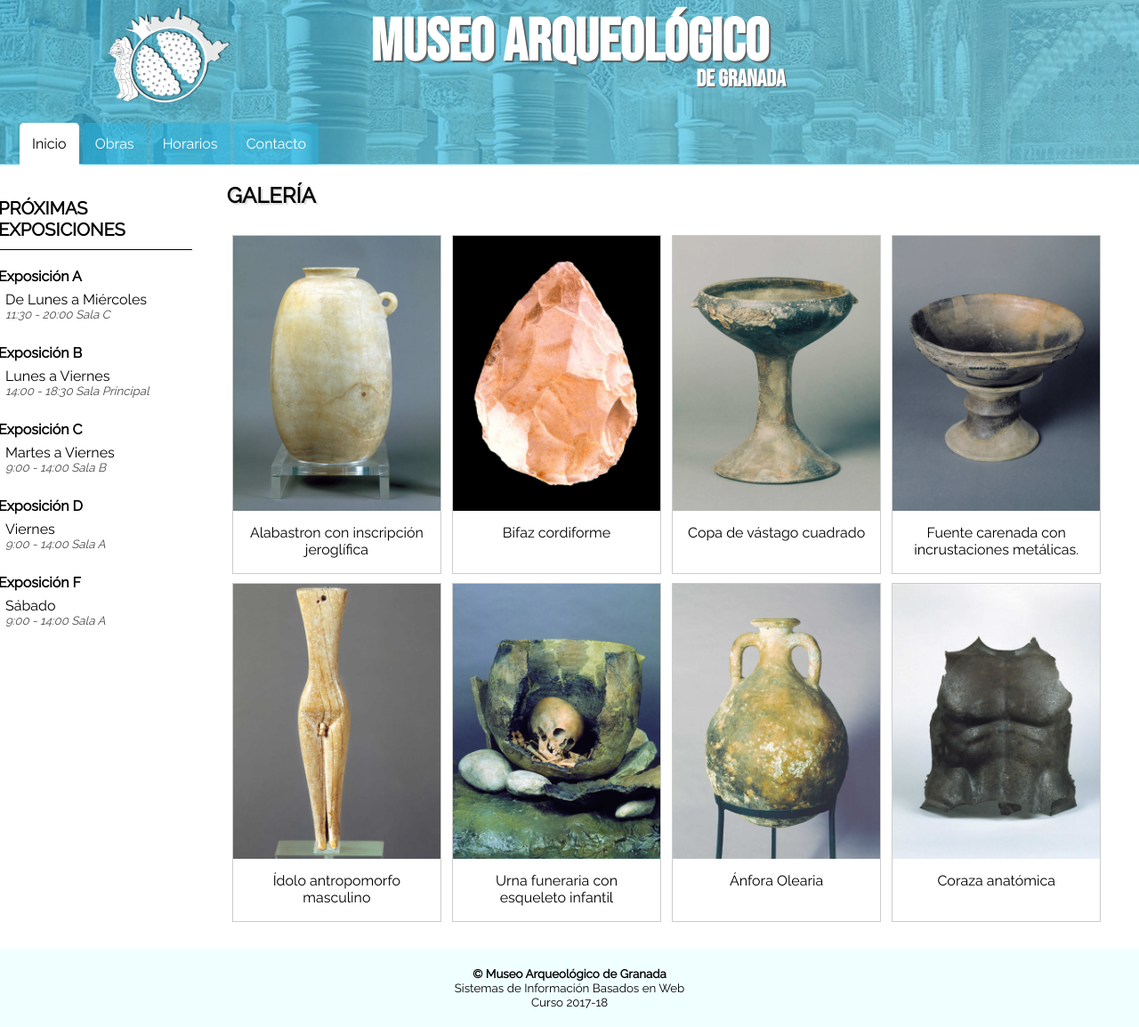
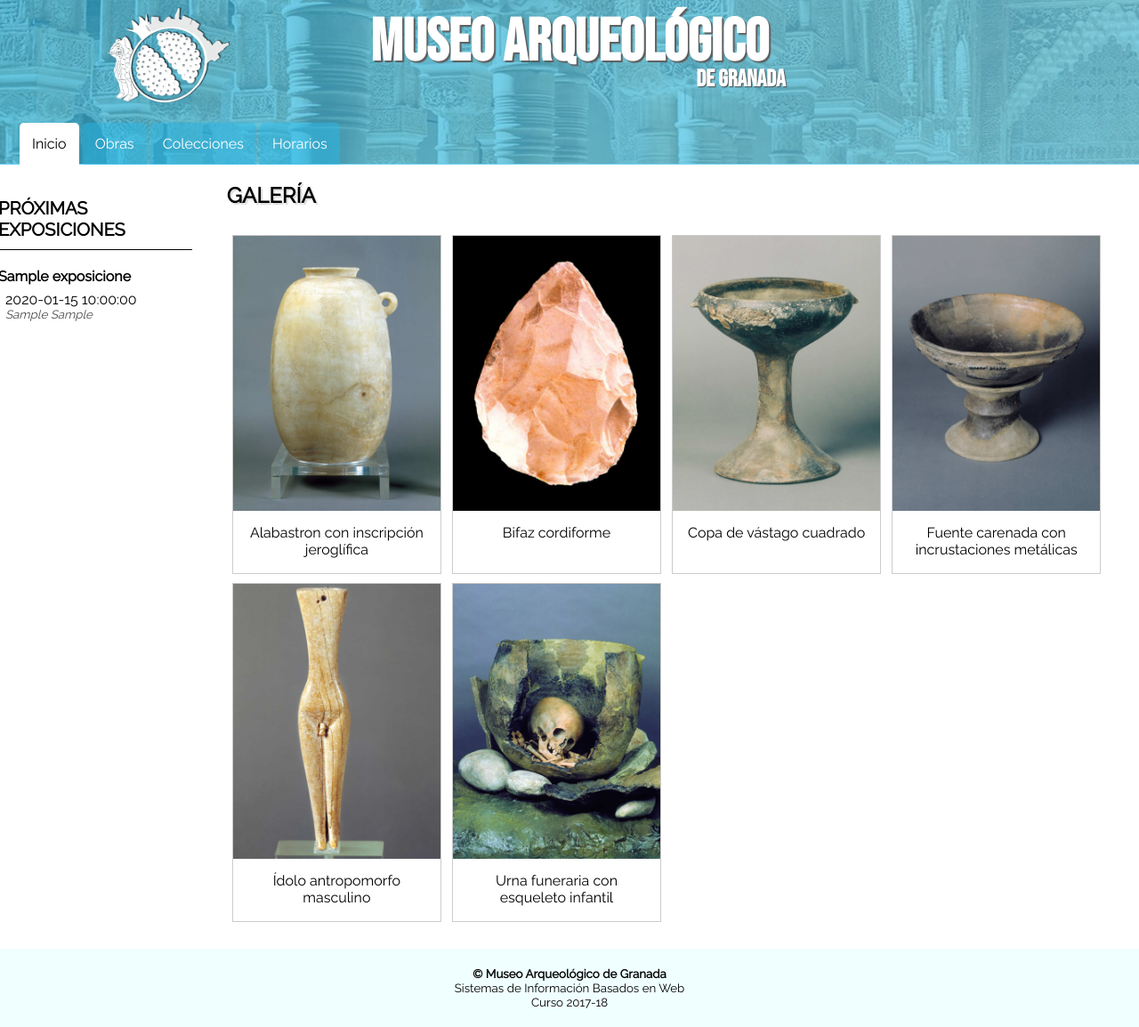
Before and after one commit to JaimeFriass/museo-web, a PHP site: page / in a window 1280 px wide. Shown: the whole page at 89% size. Run offline with PHP 8.4, Linux system fonts and the light colour scheme; data comes from the database, SQL or seed files in the repository; tables that the repository leaves empty or names only in its code hold one stand-in row (values such as "Sample post").

Commit message:
Añadidas colecciones y comentarios
Y tamien exposiciones

```diff
--- /dev/null
+++ b/conexion.php
@@ -0,0 +1,10 @@
+<?php
+$conexion = mysqli_connect ("localhost", "prueba2", "prueba2"); //establece conexion
+$abreBD = mysqli_select_db ($conexion, "museoweb"); //abre la BD
+// Idioma
+mysqli_set_charset($conexion, 'utf8');
+if (mysqli_connect_errno()) {
+    echo "Falló la conexión: ".mysqli_connect_error();
+    exit();
+}
+?>
--- a/css/estilos.css
+++ b/css/estilos.css
@@ -462,8 +462,9 @@ header img {
         background-color: azure;
         clear: both;
     }
-
-    /*Páginas de las obras*/
+    /***************************************/
+    /*                OBRA                 */
+    /***************************************/
 
     article.obra {
         width: 100%;
@@ -504,6 +505,11 @@ header img {
     div.texto {
         margin: 10px,10px,10px,12px;
         margin-bottom: 50px;
+    }
+
+    div.video {
+        text-align: center;
+        width: 100%;
     }
 
     /* BOTONES */
@@ -549,3 +555,20 @@ a.boton {
     article.sin_fondo {
         width: 100%;
     }
+
+    /***************************************/
+    /*         COLECCIONES                 */
+    /***************************************/
+
+    a.nom_col {
+        text-decoration: none;
+        cursor: pointer;
+        color: black;
+        transition: 0.5s;
+        display: block;
+        padding: 10px 10px 10px 10px;
+    }
+
+    a.nom_col:hover {
+        background-color: rgb(219, 247, 255);
+    }
--- a/funciones.js
+++ b/funciones.js
@@ -85,11 +85,7 @@ function cambiarTabu3(frase_original) {
   return frase;
 }
 
-
-
-
 function mostrarComentarios() {
-
   var e = document.getElementById("comentarios");
   var boton = document.getElementById("boton_comentarios");
   boton.hidden = true;
@@ -137,6 +133,5 @@ function validarForm() {
                             +fecha_form +"</p><p>"+comentario+"</p></div>";
 
   }
-
   return false; // Para que no se actualice la pagina actual
 }
--- a/head.php
+++ b/head.php
@@ -1,7 +1,7 @@
 <head>
     <link href="https://fonts.googleapis.com/css?family=Raleway" rel="stylesheet">
     <link rel="stylesheet" type="text/css" href="css/estilos.css">
-    <title>Alabastrón</title>
+    <title><?php echo $titulo_pag; ?></title>
     <meta charset="utf-8">
     <script src="funciones.js"></script>
     <script src="js/jquery.js"></script>
--- a/header.php
+++ b/header.php
@@ -9,7 +9,7 @@
         <ul>
             <li ><a <?php if($menu_activo == 1) {?>class="active" <?php } ?> href="index.php">Inicio</a></li>
             <li><a <?php if($menu_activo == 2) {?>class="active" <?php } ?> href="">Obras</a></li>
+            <li><a <?php if($menu_activo == 3) {?>class="active" <?php } ?> href="coleccion.php">Colecciones</a></li>
             <li><a href="">Horarios</a></li>
-            <li><a href="">Contacto</a></li>
         </ul>
     </div>
--- a/index.php
+++ b/index.php
@@ -1,30 +1,10 @@
 <?php
-include "head.php";
-
-
-
-    $conexion = mysqli_connect ("localhost", "root", ""); //establece conexion
-    $abreBD = mysqli_select_db ($conexion, "museoweb"); //abre la BD
-
-    if (!$abreBD) {
-        die('No  se  pudo  abrir  la  base  de  datos.Error:  '.mysqli_error($conexion));
-    }
+    include "conexion.php";
 
     // Si se le ha pasado un id de una obra en la URL:
     if (isset($_GET['id'])) {
         $id_url = $_GET['id'] ;
-
         if( $id_url <= 8 && $id_url > 0){
-            // Esta parte está comentada porque sólo queremos el id de la obra, y eso ya se le pasa en la URL, por tanto
-            // no necesitamos ejecutar una consulta
-            /*
-            $seleccion = 'SELECT  *  FROM  Obras Where Obras.id == id_url' ; //sentencia en sql
-            $resultado = mysqli_query ($conexion, $seleccion);   //ejecuta la sentencia y devuelve un resultado
-
-            $array_resultado = msqli_fetch_array($resultado); // Pasamos el resultado a un array para extraer el idç
-            $id_obra_resultado = $array_resultado['id']
-            */
-            //Ahora tenemos que redirigir la página
             header("Location: obra.php?id=".$id_url);
         }
         else
@@ -33,125 +13,47 @@ include "head.php";
     // Si no se le ha pasado un id de una obra en la URL se muestra la página por defecto
     } else {
         $menu_activo = 1;
+        $resultado_obras = mysqli_query ($conexion, "SELECT * FROM obras");
+        $resultado_exp   = mysqli_query ($conexion, "SELECT * FROM exposiciones");
+        $titulo_pag = "Portada";
+
+        include "head.php";
         include "header.php";
 ?>
 
 <body>
-
     <article>
         <h1>Galería</h1>
-        <div class="responsivo">
-            <div class="galeria">
-                <a target="_blank" href="obra.html">
-                    <img src="img/alabastron.jpg" alt="Alabastron">
-                </a>
-                <div class="desc">Alabastron con inscripción jeroglífica</div>
-            </div>
-        </div>
+        <?php
+            if ($resultado_obras->num_rows > 0) {
+                while($array_resultado =  mysqli_fetch_assoc($resultado_obras)) {
+                    echo "<div class='responsivo'><div class='galeria'><a href='obra.php?id=".$array_resultado['id']."'>";
+                        echo "<img src='".$array_resultado['imagen']."' alt='".$array_resultado['Nombre']."'></a>";
+                        echo "<div class='desc'>".$array_resultado['Nombre']."</div></div></div>";
+                }
+            }
 
-        <div class="responsivo">
-            <div class="galeria">
-                <a target="_blank" href="obra.html">
-                    <img src="img/bifazcordiforme.jpg" alt="Bifaz cordiforme" width="300" height="200">
-                </a>
-                <div class="desc">Bifaz cordiforme</div>
-            </div>
-        </div>
-
-
-        <div class="responsivo">
-            <div class="galeria">
-                <a target="_blank" href="obra.html">
-                    <img src="img/copa_vastago_cuadrado.jpg" alt="Copa de vástago cuadrado" width="300" height="200">
-                </a>
-                <div class="desc">Copa de vástago cuadrado</div>
-            </div>
-        </div>
-
-        <div class="responsivo">
-            <div class="galeria">
-                <a target="_blank" href="obra.html">
-                    <img src="img/fuente_carenada.jpg" alt="Fuente carenada" width="300" height="200">
-                </a>
-                <div class="desc"> Fuente carenada con incrustaciones metálicas. </div>
-            </div>
-        </div>
-
-        <div class="responsivo">
-            <div class="galeria">
-                <a target="_blank" href="obra.html">
-                    <img src="img/maegr_idolo.jpg" alt="Idolo antropomorfo" width="300" height="200">
-                </a>
-                <div class="desc">Ídolo antropomorfo masculino </div>
-            </div>
-        </div>
-
-
-
-        <div class="responsivo">
-            <div class="galeria">
-                <a target="_blank" href="obra.html">
-                    <img src="img/urnafuneraria_esqueletoinfantil.jpg" alt="Urna Funeraria" width="300" height="200">
-                </a>
-                <div class="desc">Urna funeraria con esqueleto infantil </div>
-            </div>
-        </div>
-
-        <div class="responsivo">
-            <div class="galeria">
-                <a target="_blank" href="obra.html">
-                    <img src="img/anfora_olearia.jpg" alt="Anfora Olearia" width="300" height="200">
-                </a>
-                <div class="desc">Ánfora Olearia</div>
-            </div>
-        </div>
-
-
-
-        <div class="responsivo">
-            <div class="galeria">
-                <a target="_blank" href="obra.html">
-                    <img src="img/coraza_anatomica.jpg" alt="Coraza Anatómica" width="300" height="200">
-                </a>
-                <div class="desc">Coraza anatómica</div>
-            </div>
-        </div>
-
-
+        ?>
     </article>
 
 
     <aside>
         <h2>Próximas exposiciones</h2>
         <ul>
-            <li><a href=""><h3>Exposición A</h3>
-                <p>De Lunes a Miércoles</p>
-                <p class="dia">11:30 - 20:00 Sala C</p>
-            </a></li>
-            <li><a href=""><h3>Exposición B</h3>
-                <p>Lunes a Viernes</p>
-                <p class="dia">14:00 - 18:30 Sala Principal</p>
-            </a></li>
-            <li><a href=""><h3>Exposición C</h3>
-                <p>Martes a Viernes <br></p>
-                <p class="dia">9:00 - 14:00 Sala B</p>
-            </a></li>
-            <li><a href=""><h3>Exposición D</h3>
-                <p >Viernes</p>
-                <p class="dia">9:00 - 14:00 Sala A</p>
-            </a></li>
-            <li><a href=""><h3>Exposición F</h3>
-                <p>Sábado</p>
-                <p class="dia"> 9:00 - 14:00 Sala A</p>
-            </a></li>
+            <?php
+                if ($resultado_exp->num_rows > 0) {
+                    while($array_resultado =  mysqli_fetch_assoc($resultado_exp)) {
+                        echo "<li><a href='exposicion.php?id=".$array_resultado['id']."'><h3>".$array_resultado['nombre']."</h3>";
+                        echo "<p>".$array_resultado['fechas']."</p>";
+                        echo "<p class='dia'>".$array_resultado['horario']." ".$array_resultado['ubicacion']."</p></a></li>";
+                    }
+                }
+
+            ?>
         </ul>
     </aside>
 
-    <footer>
-            <b>&copy; Museo Arqueológico de Granada</b><br>
-        Sistemas de Información Basados en Web<br>
-        Curso 2017-18
-    </footer>
+    <?php include "footer.php"; ?>
 
 </body>
 
```
Also changed, not shown: coleccion.php (added, +49 -0 lines), contenido_obra.php (+17 -3 lines), exposicion.php (added, +41 -0 lines), obra.php (+21 -23 lines).
